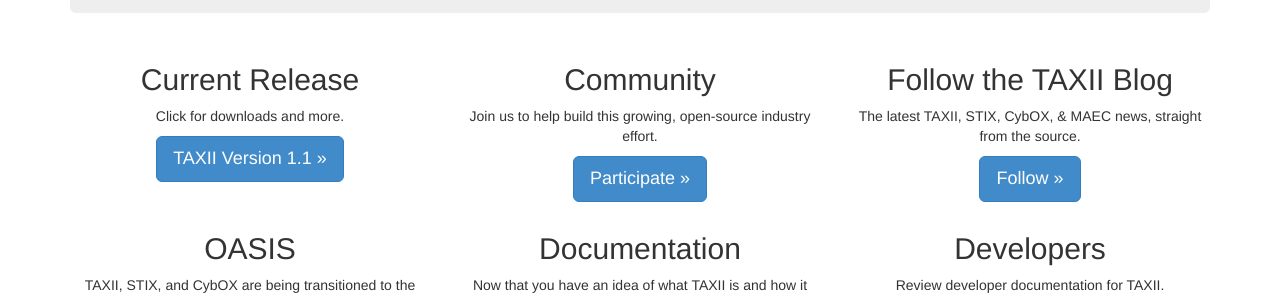
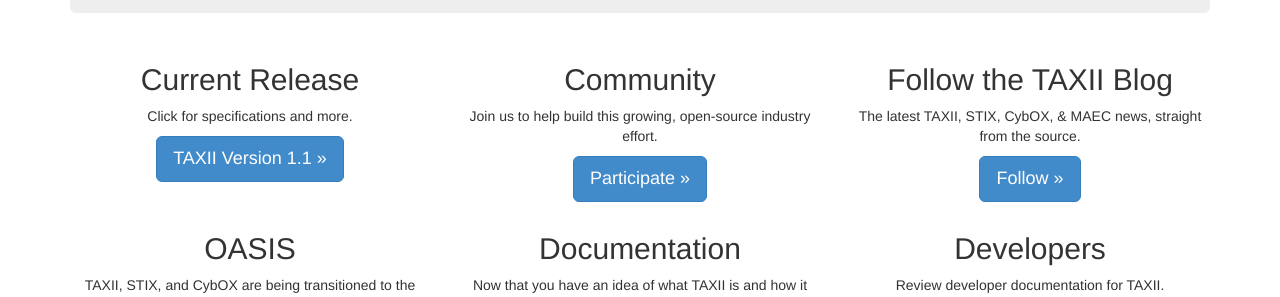
Before and after one commit to TAXIIProject/taxiiproject.github.io, a Jekyll site: the page built from index.md, in a window 1280 px wide. Shown: the part 668-965 px from the top of the page. Built offline with Jekyll 4.4.1, drawn with Linux system fonts in a browser that asks for light colours; Markdown is read by kramdown in place of the engine named in the settings.

Commit message:
Update index.md

```diff
--- a/index.md
+++ b/index.md
@@ -16,7 +16,7 @@ no_in_page_title: true
 <div class="row">
   <div class="col-md-4 text-center">
     <h2>Current Release</h2>
-    <p>Click for downloads and more.</p>
+    <p>Click for specifications and more.</p>
     <p><a class="btn btn-primary btn-lg" role="button" href="https://taxii.mitre.org/specifications/version1.1/">TAXII Version 1.1 »</a></p>
   </div>
   <div class="col-md-4 text-center">
```
